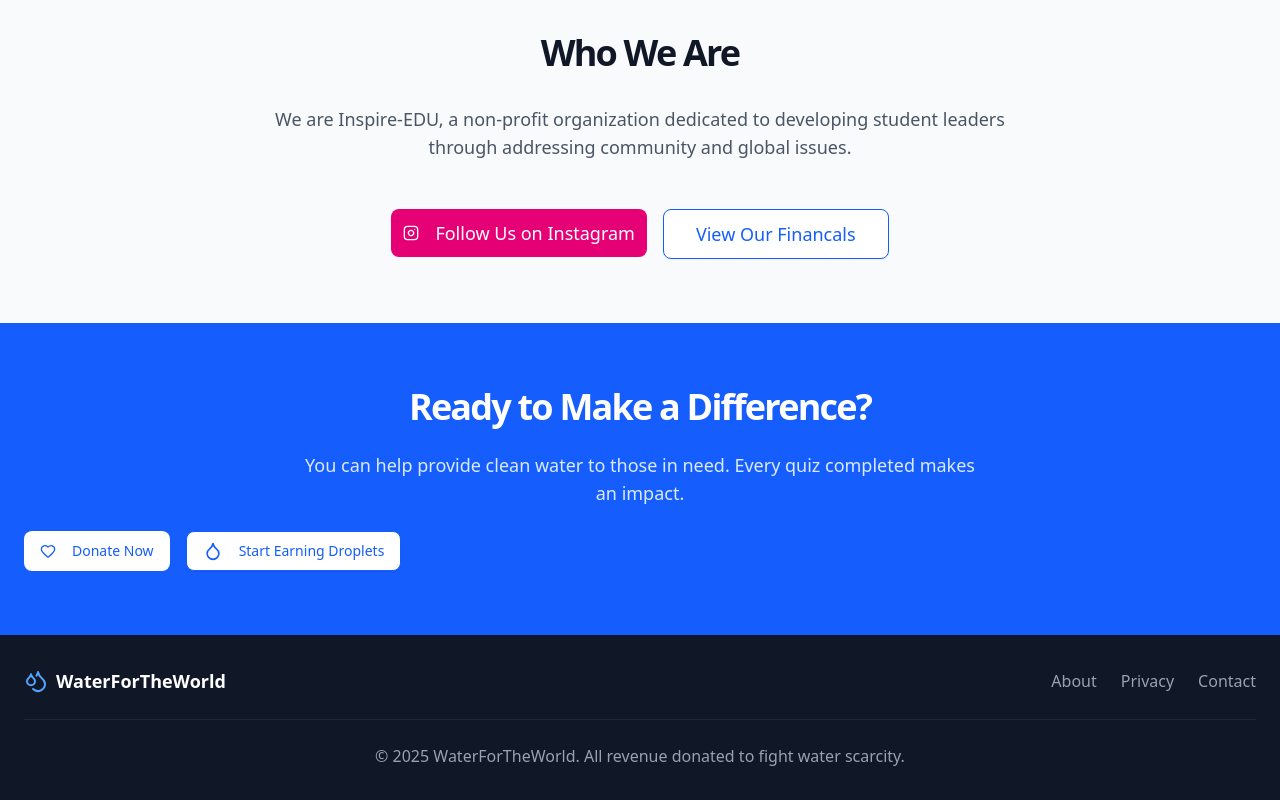
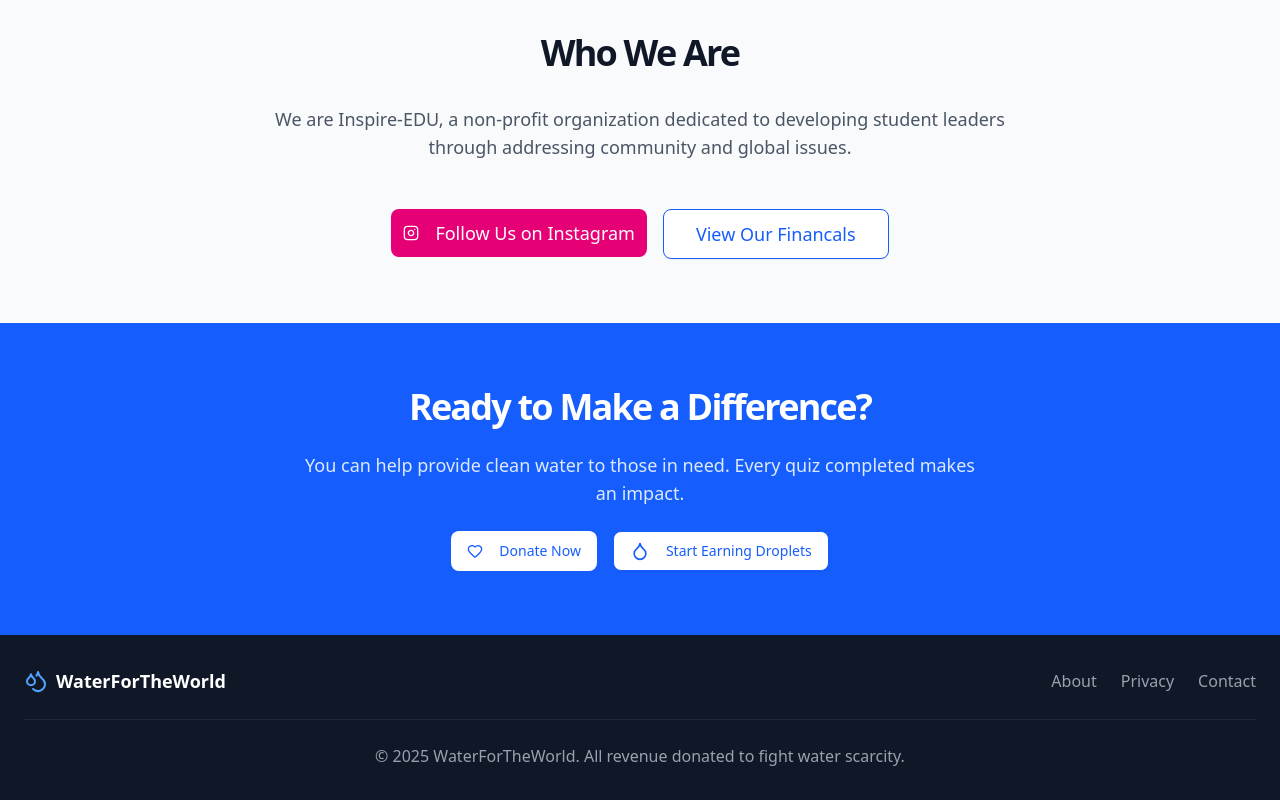
Before and after one commit to jakee1927/WaterForTheWorld, a Next.js app in the folder waterfortheworld/: page / in a window 1280 px wide. Shown: the part 1247-2047 px from the top of the page. Built offline with nearby package versions, Linux system fonts and the light colour scheme; no server answers.

Commit message:
removed ad placeholders

```diff
--- a/waterfortheworld/src/app/page.tsx
+++ b/waterfortheworld/src/app/page.tsx
@@ -143,14 +143,14 @@ export default function HomePage() {
               <p className="mx-auto max-w-2xl text-blue-100 text-lg">
                 You can help provide clean water to those in need. Every quiz completed makes an impact.
               </p>
-              <div className="flex flex-col sm:flex-row gap-4 w-full sm:w-auto">
-                <Link href="/donate" className="w-full sm:w-auto">
+              <div className="flex flex-col sm:flex-row gap-4 justify-center items-center w-full">
+                <Link href="/donate" className="w-full sm:w-auto max-w-xs">
                   <Button size="lg" className="w-full bg-white text-blue-600 hover:bg-gray-100 px-8 py-3 cursor-pointer">
                     <Heart className="mr-2 h-5 w-5" />
                     Donate Now
                   </Button>
                 </Link>
-                <Link href="/quizzes" className="w-full sm:w-auto">
+                <Link href="/quizzes" className="w-full sm:w-auto max-w-xs">
                   <Button
                     size="lg"
                     variant="outline"
--- a/waterfortheworld/src/app/quizzes/page.tsx
+++ b/waterfortheworld/src/app/quizzes/page.tsx
@@ -271,18 +271,7 @@ export default function QuizzesPage() {
 
 
       <main className="flex-1 flex flex-col items-center w-full">
-        {/* Top Ad Placeholder */}
-        <div className="w-full md:w-3/4 lg:w-2/3 xl:w-1/2 my-4 p-4 h-24 bg-gray-200/50 border border-gray-300 flex items-center justify-center text-gray-500">
-          Top Google Ad Placeholder (e.g., 728x90)
-        </div>
-
         <div className="flex w-full justify-center px-4">
-          {/* Left Ad Placeholder */}
-          <div className="hidden lg:flex w-1/6 p-4 h-auto sticky top-20 self-start">
-            <div className="w-full h-[600px] bg-gray-200/50 border border-gray-300 flex items-center justify-center text-gray-500">
-              Left Ad (e.g., 160x600)
-            </div>
-          </div>
 
           {/* Quiz Content */}
           <div className="w-full lg:w-4/6 max-w-4xl py-8 md:py-12">
@@ -374,17 +363,6 @@ export default function QuizzesPage() {
             )}
           </div>
 
-          {/* Right Ad Placeholder */}
-          <div className="hidden lg:flex w-1/6 p-4 h-auto sticky top-20 self-start">
-            <div className="w-full h-[600px] bg-gray-200/50 border border-gray-300 flex items-center justify-center text-gray-500">
-              Right Ad (e.g., 160x600)
-            </div>
-          </div>
-        </div>
-
-        {/* Bottom Ad Placeholder */}
-        <div className="w-full md:w-3/4 lg:w-2/3 xl:w-1/2 my-4 p-4 h-24 bg-gray-200/50 border border-gray-300 flex items-center justify-center text-gray-500">
-          Bottom Google Ad Placeholder (e.g., 728x90)
         </div>
       </main>
 
```
